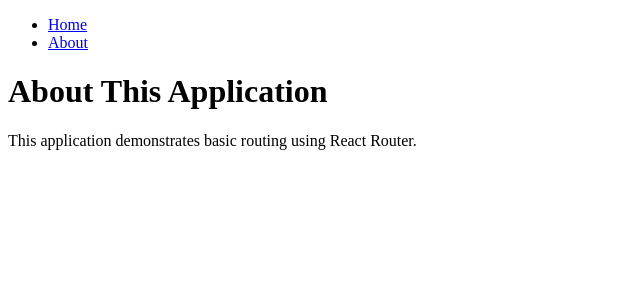
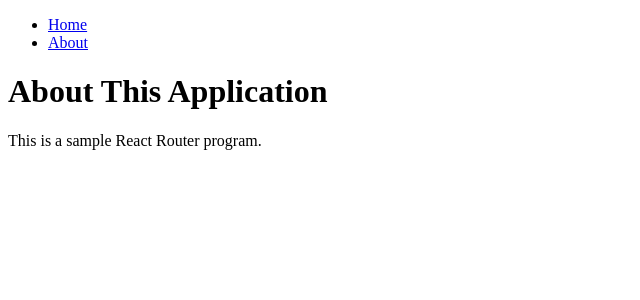
Before and after one commit to acciojob/react-router-Aravindhan-Rajendran, a React app: page /about in a window 1280 px wide. Shown: the top 300 px of the page, without its empty margins (0-640 px from the left). Built offline with nearby package versions, Linux system fonts and the light colour scheme.

Commit message:
Update About.js

```diff
--- a/src/components/About.js
+++ b/src/components/About.js
@@ -4,7 +4,7 @@ const About = () => {
   return (
     <div>
       <h1>About This Application</h1>
-      <p>This application demonstrates basic routing using React Router.</p>
+      <p>This is a sample React Router program.</p>
     </div>
   );
 };
```
